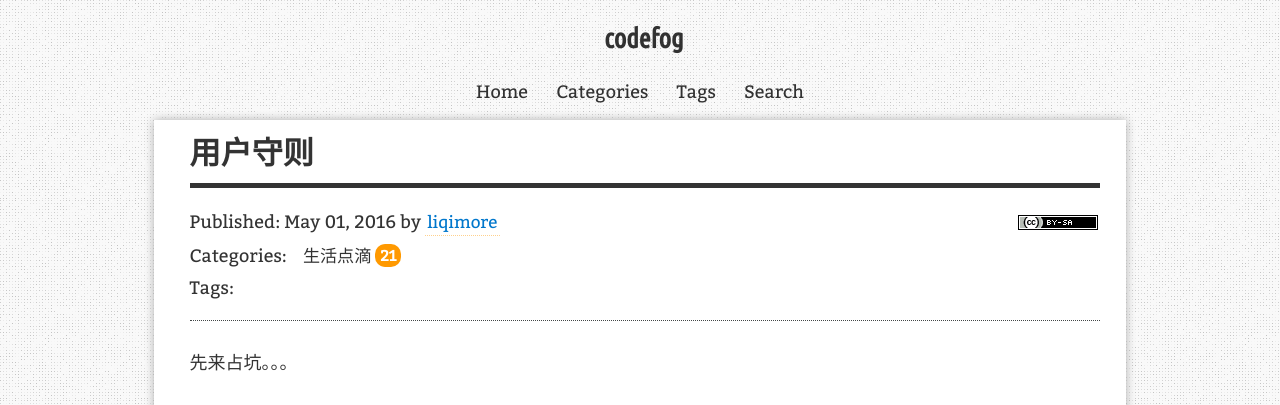
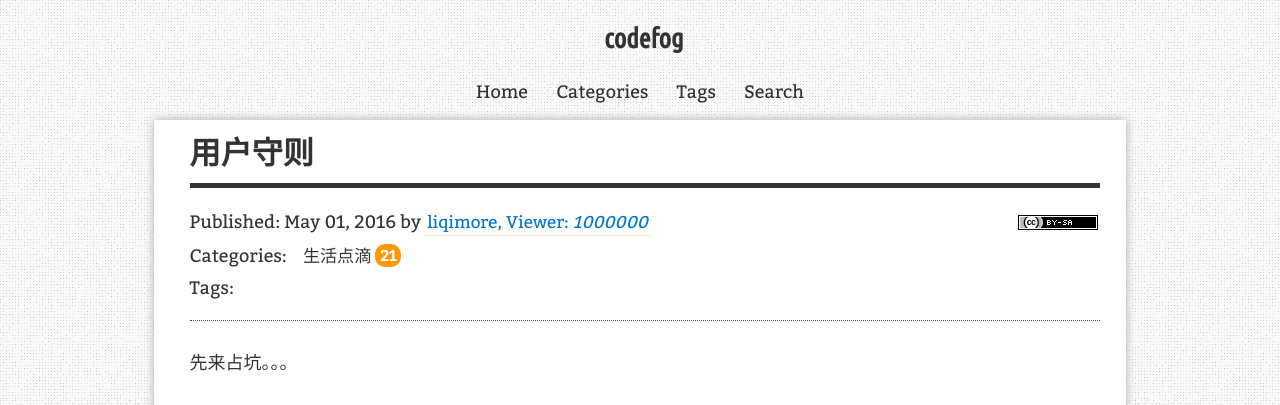
Before and after one commit to liqimore/note, a Jekyll site: the page built from _posts/old_post/2016-05-01-free-wp-user-terms.md, in a window 1280 px wide. Shown: the top 405 px of the page. Built offline with Jekyll 4.4.1, drawn with Linux system fonts in a browser that asks for light colours; nearby versions of some CDN libraries; comment, search, counter and statistics services are not loaded.

Commit message:
update post

```diff
--- a/_includes/common/disqus.html
+++ b/_includes/common/disqus.html
@@ -51,6 +51,7 @@
         new Valine({
             el: '#vcomments',
             appId: 'r1IBpQSjEtLFpk74nqd8VY52-gzGzoHsz',
-            appKey: 'pKx1crhC38RofYuQtDU367g6'
+            appKey: 'pKx1crhC38RofYuQtDU367g6',
+            placeholder: 'You have something to say?'
         })
     </script>
--- a/_layouts/post.html
+++ b/_layouts/post.html
@@ -21,9 +21,17 @@ layout: blog
                             by
                             <a class="author" href="/" rel="author" title="{{ site.data.i18n[site.lang].show_author }}">
                                 <span itemprop="author" itemscope itemtype="http://schema.org/Person">
-                                    <span itemprop="name">{% if page.author == null %}{{ site.author.name }}{% else %}{{ page.author }}{% endif %}</span>
+                                    <span itemprop="name">{% if page.author == null %}{{ site.author.name }}{% else %}{{ page.author }}{% endif %}, Viewer: <i class="leancloud-visitors-count">1000000</i></span>
                                 </span>
                             </a>
+                            <!-- viewer counter -->
+                            <!-- id 将作为查询条件 -->
+                            <script>
+                                var myPath = window.location.pathname;
+                                document.write("<span id='" + myPath + "' class='leancloud-visitors'></span>")
+                            </script>
+
+
                             {% if site.blog.cc_license and site.blog.cc_license_image %}
                                 <a class="license-icon" rel="license" href="{{ site.blog.cc_license }}" target="_blank" title="{{ site.data.i18n[site.lang].show_license }}">
                                     <img alt="Creative Commons Licence" style="border-width:0" src="{{ site.blog.cc_license_image | relative_url }}"  height="16" width="80"/>
```
